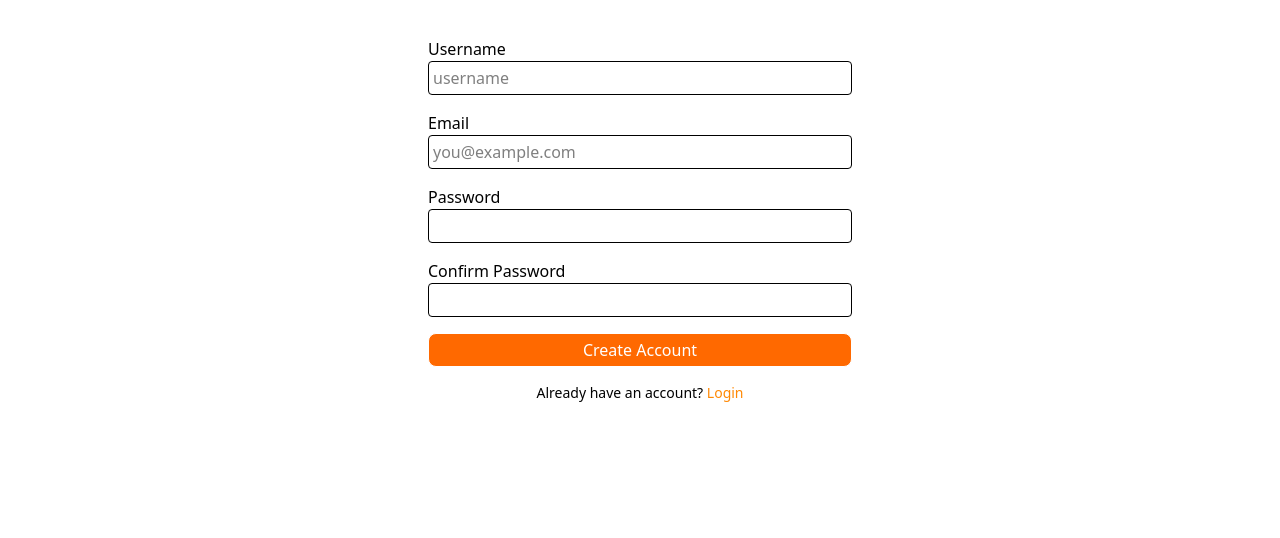
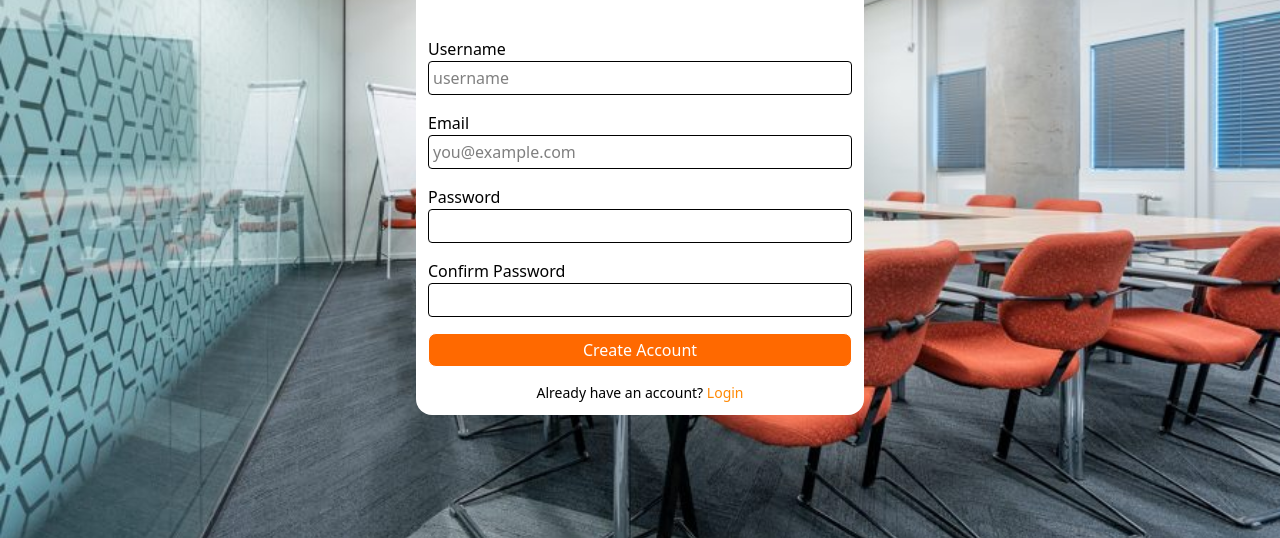
Before and after one commit to MhmdAkbar/login-form-tailwind, a website: page public/index.html in a window 1280 px wide. Shown: the part 262-800 px from the top of the page. Drawn offline with Linux system fonts and the light colour scheme.

Commit message:
Update index.html

```diff
--- a/public/index.html
+++ b/public/index.html
@@ -8,7 +8,7 @@
 </head>
 <body class="h-full">
 
-  <main class=" w-full min-h-screen flex flex-col p-4 sm:p-6 items-center justify-center bg-[url('../src/assets/img/bg-login.jpg')] bg-cover bg-center ">
+  <main class=" w-full min-h-screen flex flex-col p-4 sm:p-6 items-center justify-center bg-[url('/src/assets/img/bg-login.jpg')] bg-cover bg-center ">
     <section class="flex flex-col items-center w-full     max-w-md sm:w-[50%] rounded-2xl bg-white p-3 ">
 
       <header class="flex items-center p-3">
```
